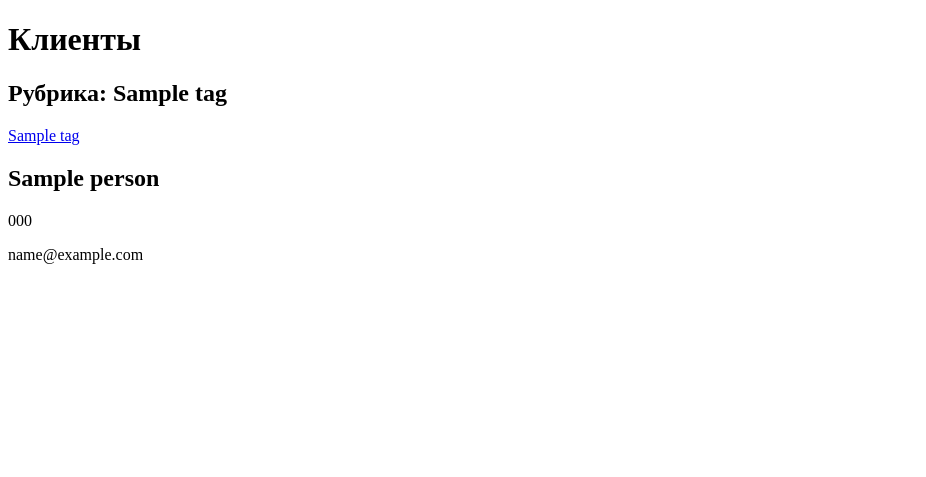
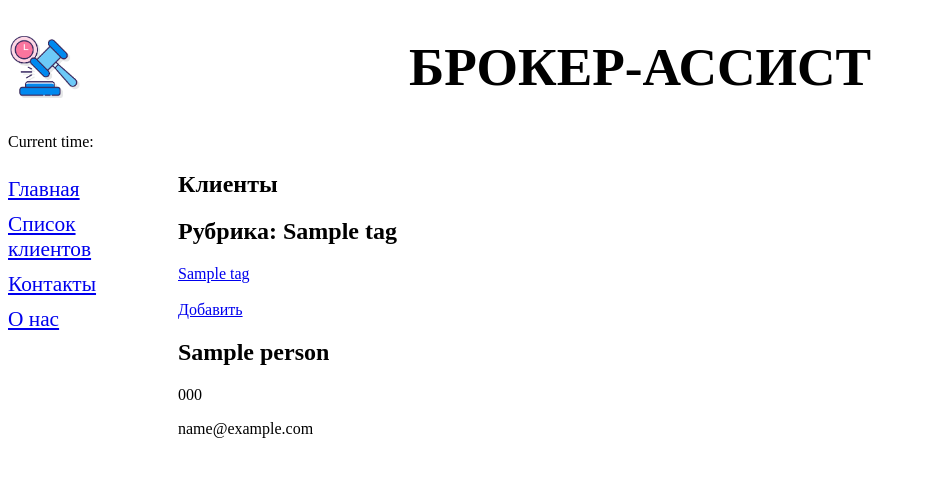
Before and after one commit to NikolayGlazkov/client_app, a Django app: page /client_crud/1/ in a window 1280 px wide. Shown: the top 477 px of the page, without its empty margins (0-926 px from the left). Run offline with Django 5.2, Linux system fonts and the light colour scheme; tables that the repository leaves empty hold one stand-in row (values such as "Sample post").

Commit message:
fix_when_I_whos in travel

```diff
--- a/client_base/client_base/__init__.py
+++ b/client_base/client_base/__init__.py
@@ -0,0 +1,3 @@
+import pymysql
+
+pymysql.install_as_MySQLdb()
--- a/client_base/client_crud/models.py
+++ b/client_base/client_crud/models.py
@@ -17,7 +17,7 @@
     issued_by = models.CharField(max_length=100,verbose_name='Место выдачи')
     date_of_issue = models.DateField(verbose_name='Дата выдачи')
     department_code = models.CharField(max_length=7,verbose_name='Код подразделения')
-    inn_number = models.CharField(max_length = 12,verbose_name='Номер ИНН')
+    inn_number = models.CharField(max_length = 12,verbose_name='Номер ИНН',unique=True)
     snils_number = models.CharField(max_length = 20,verbose_name='Номер СНИЛС')
     tags = models.ManyToManyField('Tag', blank=True, verbose_name='Теги')
     def __str__ (self) :
--- /dev/null
+++ b/client_base/client_crud/static/client_crud/style.css
@@ -0,0 +1,21 @@
+header h1 {
+    font-size: 40pt;
+    text-transform: uppercase;
+    text-align: center;
+    background: url("bg.jpg") left / auto 120% no-repeat;
+}
+
+nav {
+    font-size: 16pt;
+    width: 150px;
+    float: left;
+}
+
+nav a {
+    display: block;
+    margin: 10px 0px;
+}
+
+section {
+    margin-left: 170px;
+}
--- a/client_base/client_crud/templates/client_crud/basic.html
+++ b/client_base/client_crud/templates/client_crud/basic.html
@@ -1,21 +1,24 @@
+{% load tz %}
+{% load static %}
 <!DOCTYPE html>
 <html lang="en">
 
 <head>
-    <meta http-equiv="Content-Type" content="text/html"; charset="utf-8">
-    <title>{% block title %}Главная{% endblock %} - Список Клиентов</title>
+    <meta http-equiv="Content-Type" content="text/html; charset=utf-8">
+    <title>{% block title %}Главная{% endblock %}</title>
+    <link rel="stylesheet" typec"text/css" href="{% static 'client_crud/style.css' %}">
 </head>
 
 <body>
     <header>
-        <h1>Клиенты</h1>
+        <h1>Брокер-Ассист</h1>
+        <p>Current time: {% localtime on %} {{ now|date:"H:i" }} {% endlocaltime %}</p>
     </header>
     <nav>
-        <a href="{% url 'index' %}">Главная</a></h1>
-        <a href="{% url 'add' %}">Добавить</a></h1>
-        {% for tag in tags %}
-        <a href="{% url 'by_tag' tag.pk %}">{{ tag.name }}</a>
-        {% endfor %}
+        <a href="{% url 'index' %}">Главная</a>
+        <a href="{% url 'client_list' %}">Список клиентов</a>
+        <a href="{% url 'index' %}">Контакты</a>
+        <a href="{% url 'index' %}">О нас</a>
     </nav>
     <section>
         {% block content %}
--- a/client_base/client_crud/templates/client_crud/by_tag.html
+++ b/client_base/client_crud/templates/client_crud/by_tag.html
@@ -1,8 +1,8 @@
-<!DOCTYPE html>
-<html>
-<head>
+{% extends "client_crud/basic.html" %}
+{% block content %}
+{% block title %}<title>Клиенты по тэгам</title>{% endblock %}
+
     <meta http-equiv="Content-Type" content="text/html; charset=utf-8">
-    <title>{{ current_tag.name }} - Доска объявлений</title>
 </head>
 <body>
     <h1>Клиенты</h1>
@@ -12,6 +12,9 @@
         {% for tag in tags %}
         <a href="{% url 'by_tag' tag.pk %}">{{ tag.name }}</a>
         {% endfor %}
+        <br>
+        <br>
+        <a href="{% url 'add' %}">Добавить</a></h1>
     </div>
     {% for cl in clients %}
     <div>
@@ -20,5 +23,6 @@
         <p>{{ cl.email }}</p>
     </div>
     {% endfor %}
-</body>
-</html>
+    <body>
+
+        {% endblock %}
--- a/client_base/client_crud/views.py
+++ b/client_base/client_crud/views.py
@@ -3,9 +3,10 @@
 from django.shortcuts import render
 from .models import Person,BankAccount,Tag
 from .forms import PerForm
+from django.utils import timezone
 
 class PerCreateView(CreateView):
-    template_name = "client_crud/per_create.html"
+    template_name = "client_crud/person_create.html"
     form_class = PerForm
     success_url = reverse_lazy('index')
 
@@ -14,10 +15,18 @@
         context['tags'] = Tag.objects.all()
         return context
 
+def your_view(request):
+    context = {
+        'now': timezone.now(),
+    }
+    return render(request, 'client_base/client_crud/templates/client_crud/basic.html', context)
+
 
 def index(request):
-    success_url = reverse_lazy('index')
-    return render(request,"client_crud/index.html")
+    context = {
+        'page_title': 'Главная',  # Укажите название страницы
+    }
+    return render(request,"client_crud/index.html",{"context":context})
 
 #список клиентов
 def client_list(request):
```
Also changed, not shown: client_base/client_base/settings.py (+17 -5 lines), client_base/client_crud/templates/client_crud/client_list.html (+5 -9 lines), client_base/client_crud/templates/client_crud/index.html (+5 -16 lines), client_base/client_crud/migrations/0007_alter_person_date_of_issue_alter_person_street.py (added), client_base/client_crud/static/client_crud/bg.jpg (added), client_base/client_crud/templates/client_crud/person_create.html (renamed from client_base/client_crud/templates/client_crud/per_create.html), 2 other files.
